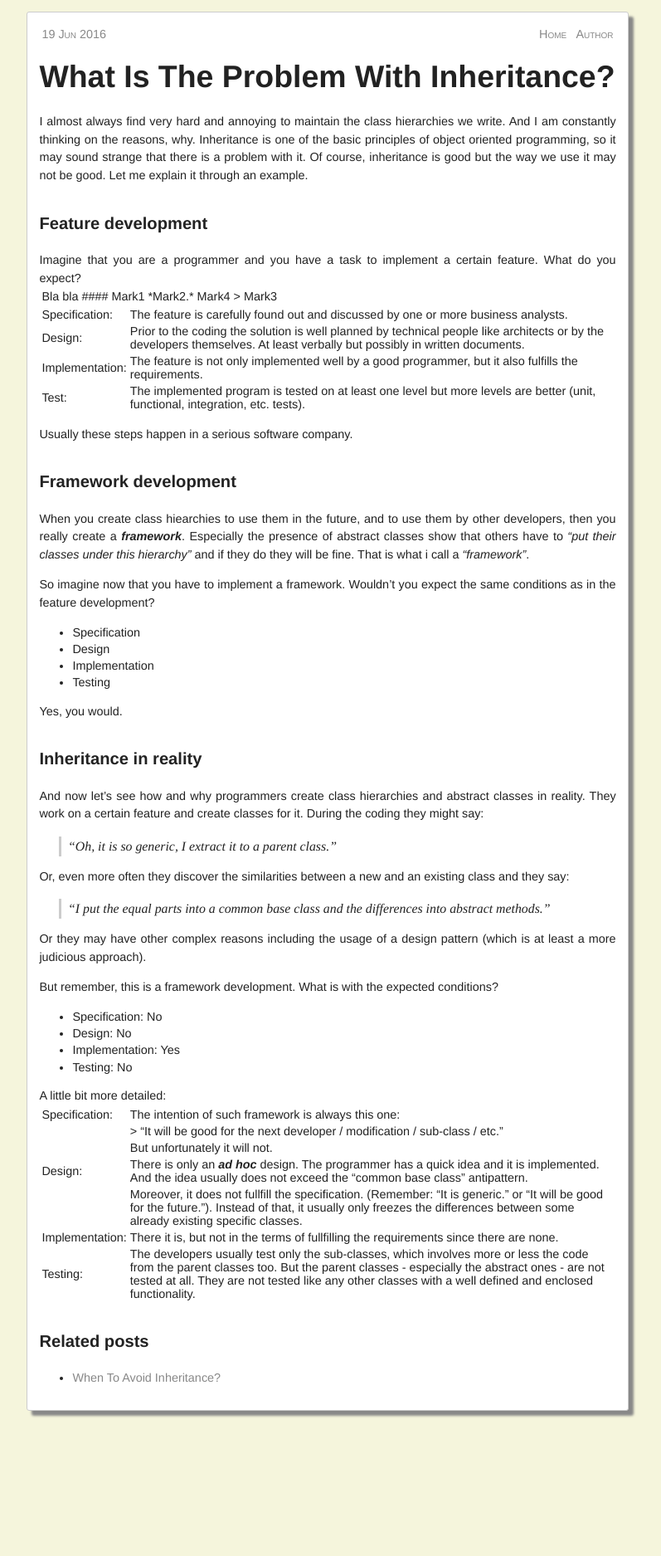
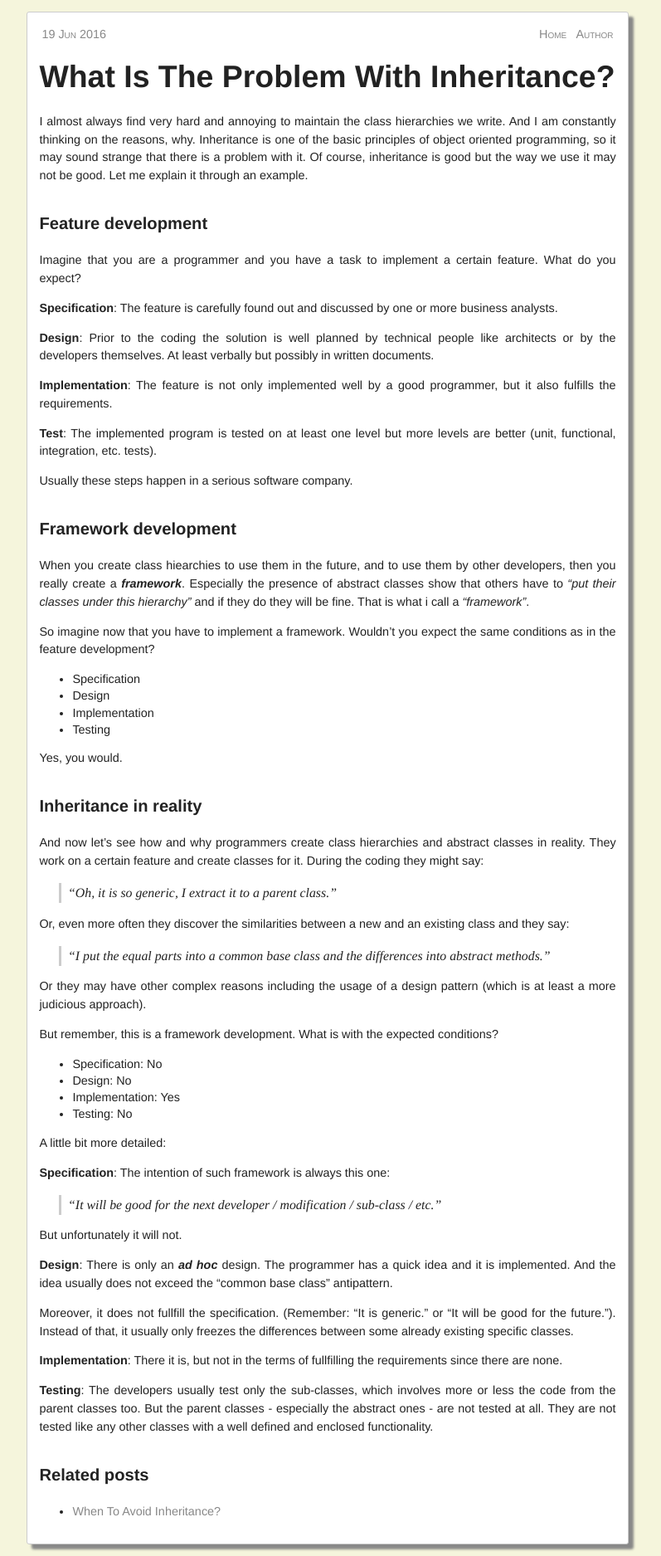
Before and after one commit to woj-tek/petozoltan.github.io, a Jekyll site: the page built from _posts/2016-06-19-what-is-the-problem-with-inheritance.md, in a window 1280 px wide. Shown: the whole page at 83% size, without its empty margins (245-1042 px from the left). Built offline with Jekyll 4.4.1, drawn with Linux system fonts in a browser that asks for light colours; before the commit the page ends 1715 px from its top, so only the background shows below that.

Commit message:
Table trials withdrawn

```diff
--- a/_posts/2016-06-19-what-is-the-problem-with-inheritance.md
+++ b/_posts/2016-06-19-what-is-the-problem-with-inheritance.md
@@ -9,27 +9,13 @@ I almost always find very hard and annoying to maintain the class hierarchies we
 
 Imagine that you are a programmer and you have a task to implement a certain feature. What do you expect?
 
-<table>
-<tr>
-<td>
-Bla bla
-</td>
-<td>
-#### Mark1
+**Specification**: The feature is carefully found out and discussed by one or more business analysts.
 
-*Mark2.*
+**Design**: Prior to the coding the solution is well planned by technical people like architects or by the developers themselves. At least verbally but possibly in written documents.
 
-Mark4
+**Implementation**: The feature is not only implemented well by a good programmer, but it also fulfills the requirements.
 
-> Mark3
-</td>
-</tr>
-</table>
-
-| Specification: | The feature is carefully found out and discussed by one or more business analysts. |
-| Design: | Prior to the coding the solution is well planned by technical people like architects or by the developers themselves. At least verbally but possibly in written documents. |
-| Implementation: | The feature is not only implemented well by a good programmer, but it also fulfills the requirements. |
-| Test: | The implemented program is tested on at least one level but more levels are better (unit, functional, integration, etc. tests). |
+**Test**: The implemented program is tested on at least one level but more levels are better (unit, functional, integration, etc. tests).
 
 Usually these steps happen in a serious software company.
 
@@ -67,13 +53,19 @@ But remember, this is a framework development. What is with the expected conditi
 
 A little bit more detailed:
 
-| Specification: | The intention of such framework is always this one: |
-| | > "It will be good for the next developer / modification / sub-class / etc." |
-| | But unfortunately it will not. |
-| Design: | There is only an ***ad hoc*** design. The programmer has a quick idea and it is implemented. And the idea usually does not exceed the "common base class" antipattern.
-| | Moreover, it does not fullfill the specification. (Remember: "It is generic." or "It will be good for the future."). Instead of that, it usually only freezes the differences between some already existing specific classes. |
-| Implementation: | There it is, but not in the terms of fullfilling the requirements since there are none. |
-| Testing: | The developers usually test only the sub-classes, which involves more or less the code from the parent classes too. But the parent classes - especially the abstract ones - are not tested at all. They are not tested like any other classes with a well defined and enclosed functionality. |
+**Specification**: The intention of such framework is always this one:
+
+> "It will be good for the next developer / modification / sub-class / etc."
+
+But unfortunately it will not.
+
+**Design**: There is only an ***ad hoc*** design. The programmer has a quick idea and it is implemented. And the idea usually does not exceed the "common base class" antipattern.
+
+Moreover, it does not fullfill the specification. (Remember: "It is generic." or "It will be good for the future."). Instead of that, it usually only freezes the differences between some already existing specific classes.
+
+**Implementation**: There it is, but not in the terms of fullfilling the requirements since there are none.
+
+**Testing**: The developers usually test only the sub-classes, which involves more or less the code from the parent classes too. But the parent classes - especially the abstract ones - are not tested at all. They are not tested like any other classes with a well defined and enclosed functionality.
 
 ### Related posts
 
```
